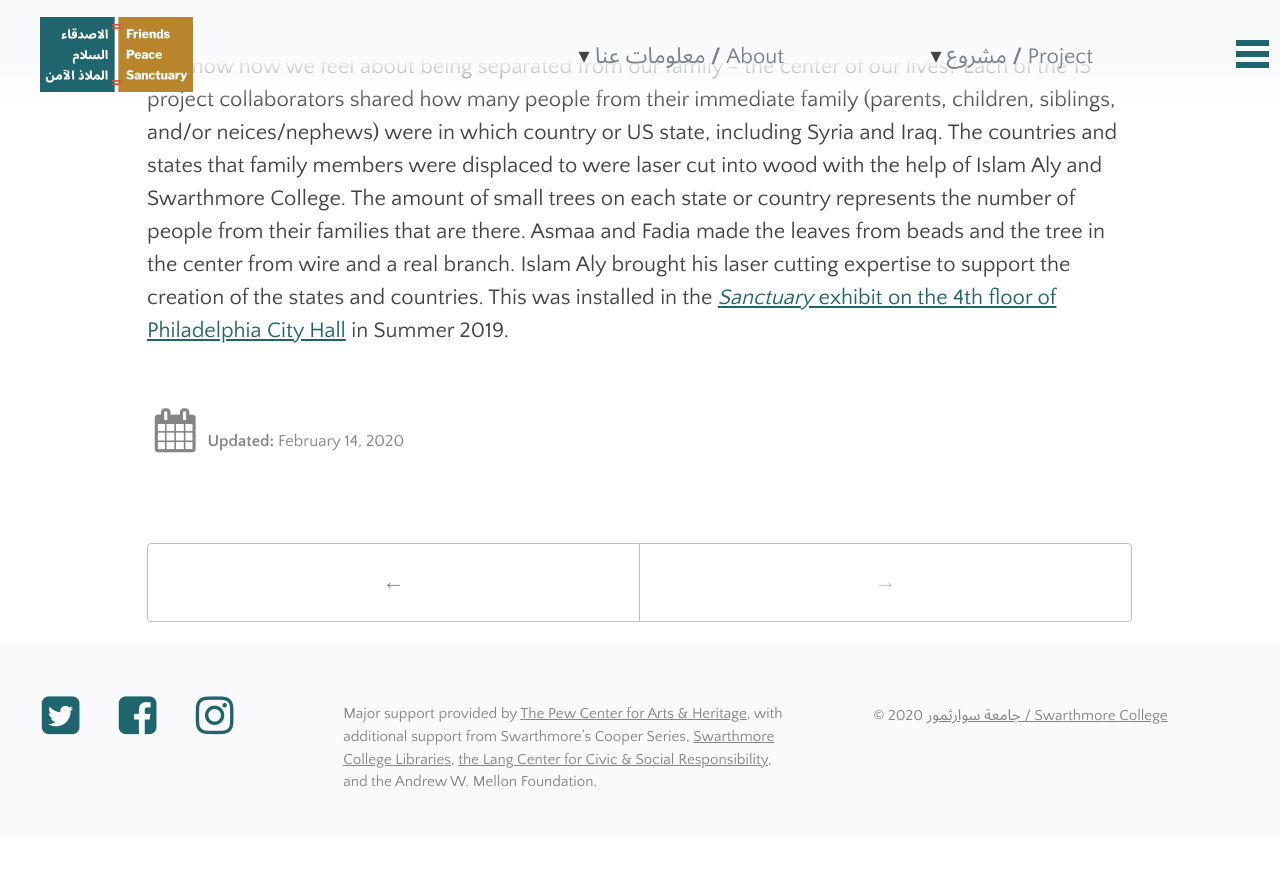
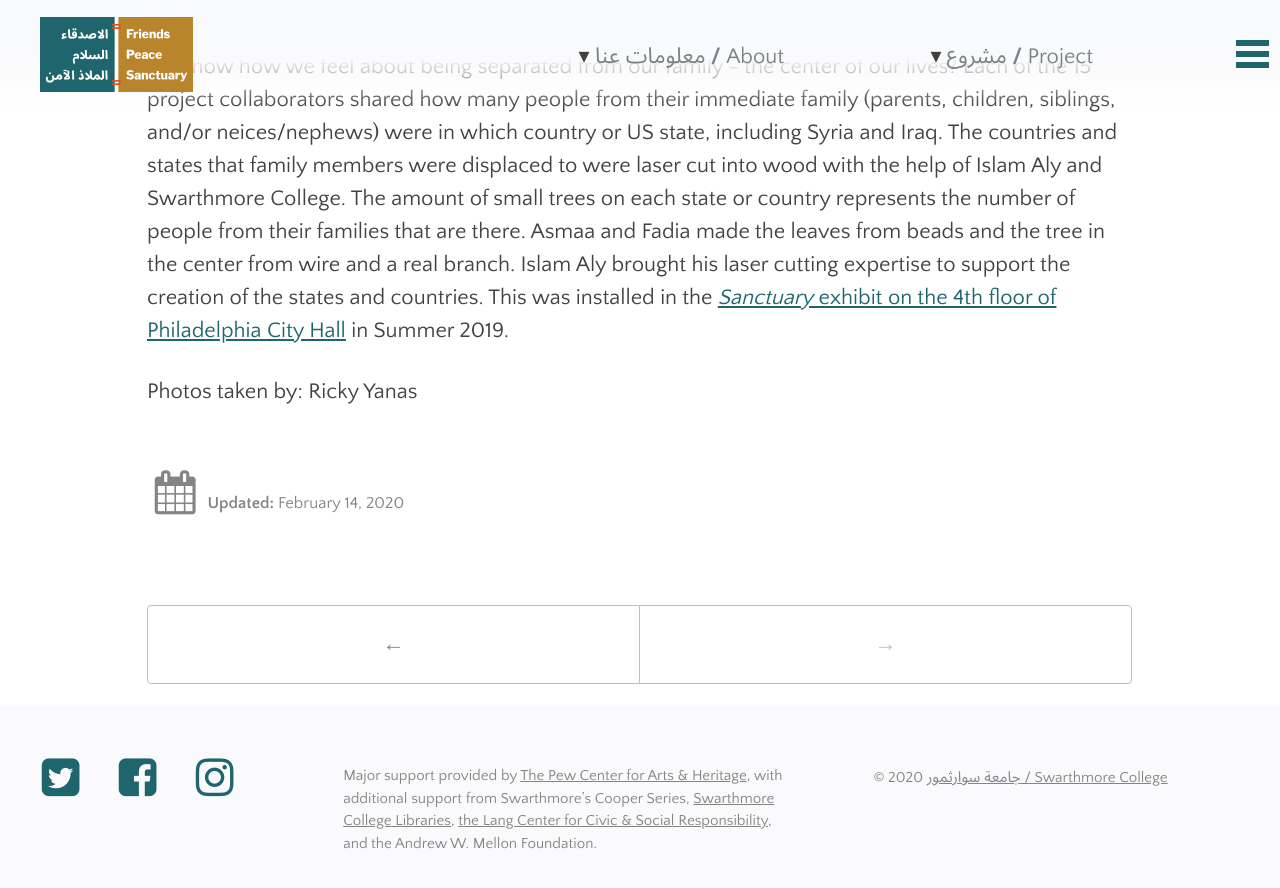
Before and after one commit to swat-ds/fps.swarthmore.edu, a Jekyll site: the page built from _posts/2020-02-14-a-broken-family-tree-asmaa-diab.md, in a window 1280 px wide and 900 px high, scrolled down 1381 px. Shown: the top 888 px of the window. Built offline with Jekyll 4.4.1, drawn with Linux system fonts in a browser that asks for light colours; before the commit the page ends 2219 px from its top, so only the background shows below that.

Commit message:
Update 2020-02-14-a-broken-family-tree-asmaa-diab.md

```diff
--- a/_posts/2020-02-14-a-broken-family-tree-asmaa-diab.md
+++ b/_posts/2020-02-14-a-broken-family-tree-asmaa-diab.md
@@ -48,3 +48,5 @@ gallery:
 
 
 This piece came out of many conversations between a group of women collaborators on the project - Asmaa Diab, Fadaa Ali, Amaal Al-Najjar, Fadia, Samah, Suzanne Seesman, and Nora Elmarzouky. How do we show how we feel about being separated from our family - the center of our lives? Each of the 15 project collaborators shared how many people from their immediate family (parents, children, siblings, and/or neices/nephews) were in which country or US state, including Syria and Iraq. The countries and states that family members were displaced to were laser cut into wood with the help of Islam Aly and Swarthmore College. The amount of small trees on each state or country represents the number of people from their families that are there. Asmaa and Fadia made the leaves from beads and the tree in the center from wire and a real branch. Islam Aly brought his laser cutting expertise to support the creation of the states and countries. This was installed in the [_Sanctuary_ exhibit on the 4th floor of Philadelphia City Hall](http://fps.swarthmore.edu/exhibitions/exhibit:city%20hall/sanctuary/) in Summer 2019.
+
+Photos taken by: Ricky Yanas
```
